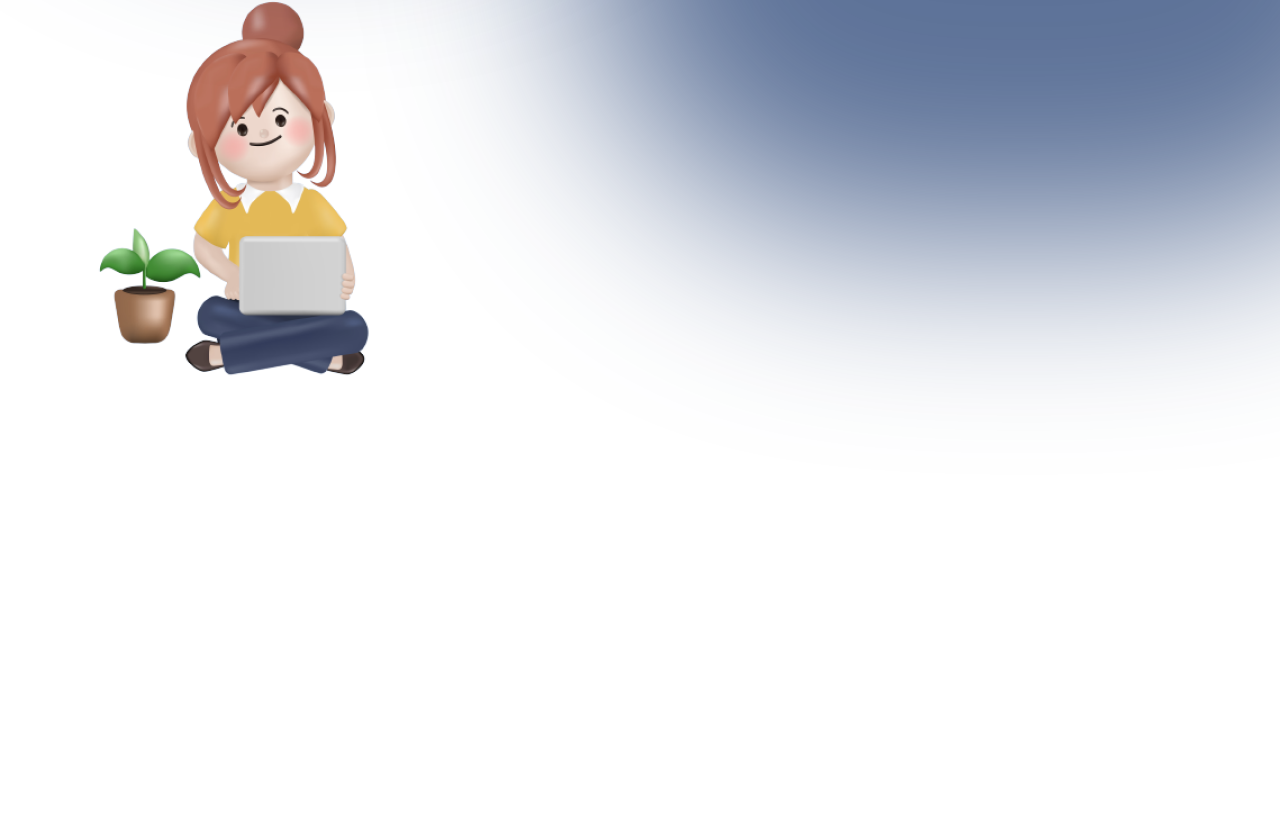
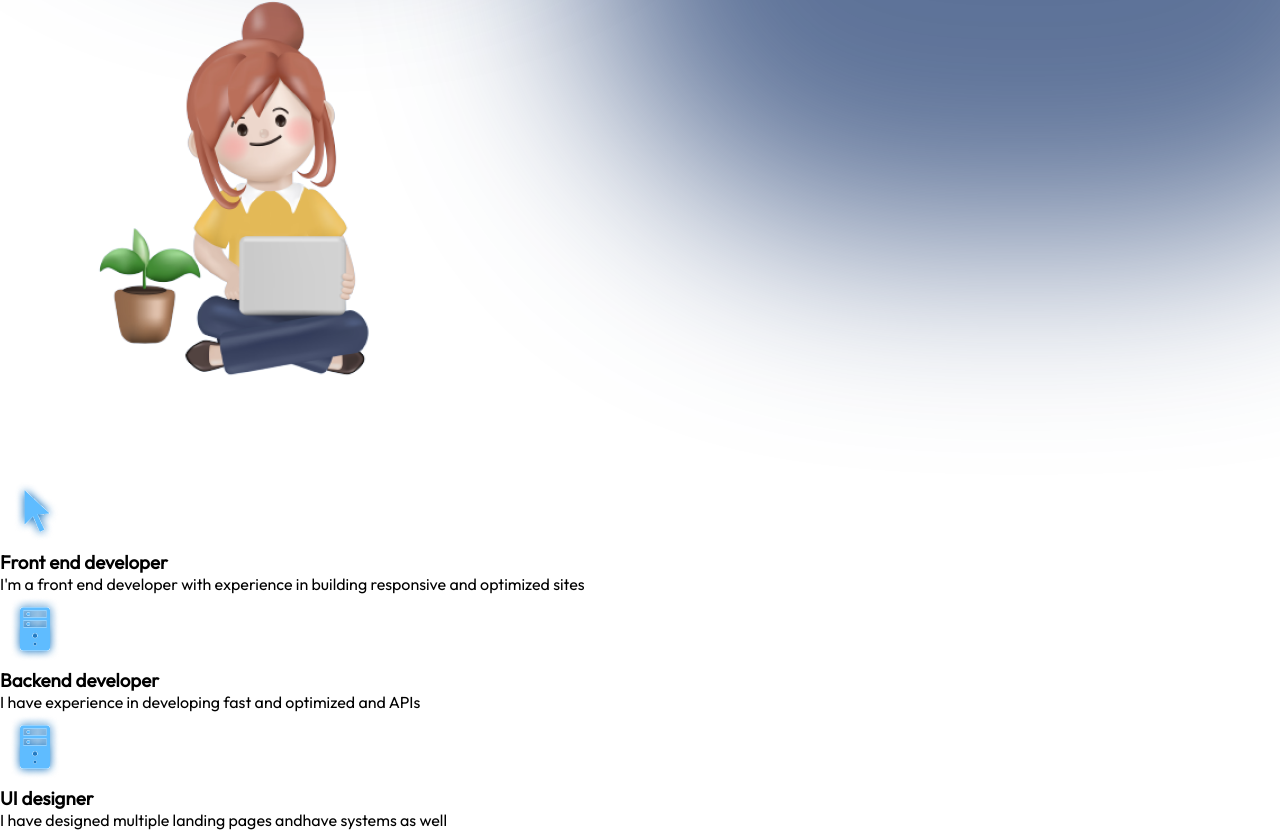
Before and after one commit to Dikshasharmaa/ResponsivePortfolio, a React (Create React App) app: page / in a window 1280 px wide. Shown: the part 947-1777 px from the top of the page. Before the commit the page ends 1423 px from the top, so only its background shows below. Built offline with nearby package versions, Linux system fonts and the light colour scheme.

Commit message:
Added content to abut component

```diff
--- a/src/components/About/About.jsx
+++ b/src/components/About/About.jsx
@@ -1,9 +1,24 @@
 import React from "react";
 import { getImageUrl } from "../../utils";
+import styles from "./About.module.css";
 
 export const About =()=>{
     return <section>
         <h2>About</h2>
-        <div><img src={getImageUrl("about/aboutImage.png")} alt=""/></div>
+        <div><img src={getImageUrl("about/aboutImage.png")} alt="Me siting with a laptop"/>
+        <ul>
+        <li><img src={getImageUrl("about/cursorIcon.png")} alt="Cursor Icon"/></li>
+            <div><h3>Front end developer </h3>
+            <p>I'm a front end developer with experience in building responsive and optimized sites</p></div>
+
+            <li><img src={getImageUrl("about/serverIcon.png")} alt="Server Icon"/></li>
+            <div><h3>Backend developer </h3>
+            <p>I have experience in developing fast and optimized and APIs</p></div>
+
+            <li><img src={getImageUrl("about/serverIcon.png")} alt="Server Icon"/></li>
+            <div><h3>UI designer </h3>
+            <p>I have designed multiple landing pages andhave systems as well</p></div>
+        </ul>
+        </div>
     </section>
 };
```
